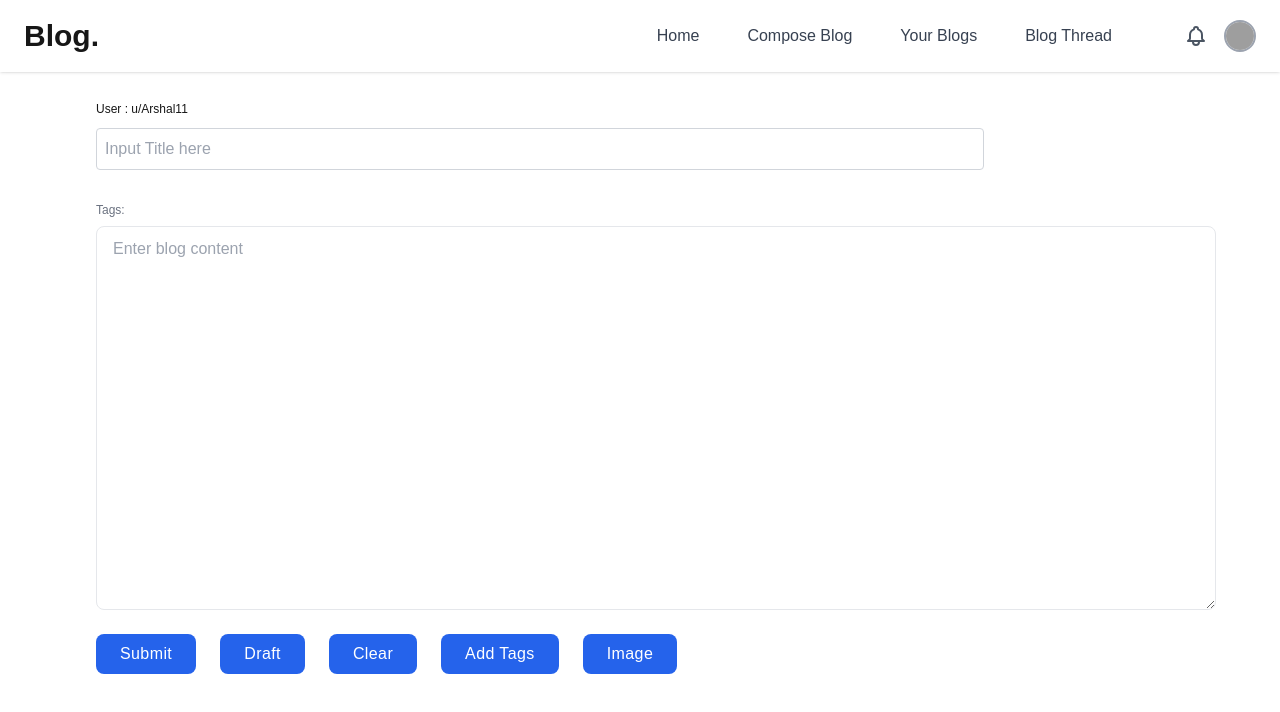
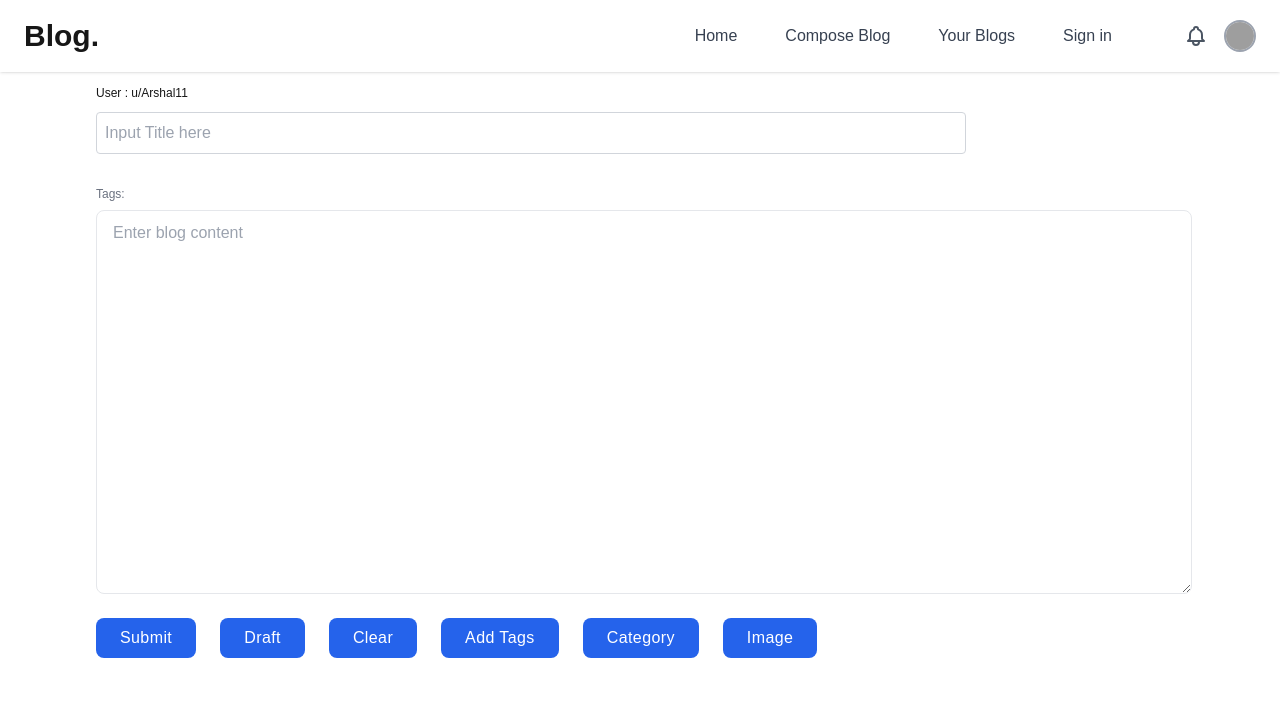
Before and after one commit to Arshal-Agarwal/blogging-platform-repo, a Next.js app: page /Pages/Compose in a window 1280 px wide. Shown: the top 712 px of the page. Built offline with nearby package versions, Linux system fonts and the light colour scheme; grey boxes are pictures that could not be loaded.

Commit message:
Created sign-in page and re-routed threads to home
1) Created sign-in page
2) Created YourBlogs page
3) Routed previously threads page to home page instead
4) Minor fixes in CSS to solidify Navbar and Sidebar
5) Fixed layout issues and eliminated Br tags

```diff
--- a/app/Components/BlogThreadCard.js
+++ b/app/Components/BlogThreadCard.js
@@ -3,7 +3,7 @@ import React from 'react'
 export default function BlogContentCard() {
   return (
 
-            <div className="max-w-2xl px-8 py-4 bg-white rounded-lg shadow-md dark:bg-gray-800 float-right mr-64 mt-20">
+            <div className="max-w-2xl px-8 py-4 bg-white rounded-lg shadow-md dark:bg-gray-800 float-right mr-64 mt-10 mb-8">
                 <div className="flex items-center justify-between">
                     <span className="text-sm font-light text-gray-600 dark:text-gray-400">u/Arshal11</span>
                     <a className="px-3 py-1 text-sm font-bold text-gray-100 transition-colors duration-300 transform bg-gray-600 rounded cursor-pointer hover:bg-gray-500" tabindex="0" role="button">Design</a>
--- a/app/Components/Navbar.js
+++ b/app/Components/Navbar.js
@@ -35,7 +35,7 @@ const Navbar = () => {
                             <Link href="/" className="px-3 py-2 mx-3 mt-2 text-gray-700 transition-colors duration-300 transform rounded-md lg:mt-0 dark:text-gray-200 hover:bg-gray-100 dark:hover:bg-gray-700">Home</Link>
                             <Link href="/Pages/Compose" className="px-3 py-2 mx-3 mt-2 text-gray-700 transition-colors duration-300 transform rounded-md lg:mt-0 dark:text-gray-200 hover:bg-gray-100 dark:hover:bg-gray-700">Compose Blog</Link>
                             <Link href="/" className="px-3 py-2 mx-3 mt-2 text-gray-700 transition-colors duration-300 transform rounded-md lg:mt-0 dark:text-gray-200 hover:bg-gray-100 dark:hover:bg-gray-700">Your Blogs</Link>
-                            <Link href="/Pages/Threads" className="px-3 py-2 mx-3 mt-2 text-gray-700 transition-colors duration-300 transform rounded-md lg:mt-0 dark:text-gray-200 hover:bg-gray-100 dark:hover:bg-gray-700">Blog Thread</Link>
+                            <Link href="/Pages/SignIn" className="px-3 py-2 mx-3 mt-2 text-gray-700 transition-colors duration-300 transform rounded-md lg:mt-0 dark:text-gray-200 hover:bg-gray-100 dark:hover:bg-gray-700">Sign in</Link>
                         </div>
 
                         <div className="flex items-center mt-4 lg:mt-0">
--- a/app/Components/Sidebar.js
+++ b/app/Components/Sidebar.js
@@ -3,7 +3,7 @@ import React from 'react'
 
 export default function Sidebar() {
     return (
-        <div className='inline-block fixed'>
+        <div className='inline-block fixed border-r-8  border-gray-800'>
             <aside className="flex flex-col w-64 h-screen px-4 py-8 overflow-y-auto bg-white border-r rtl:border-r-0 rtl:border-l dark:bg-gray-900 dark:border-gray-700">
                 <div className="flex flex-col items-center mt-6 -mx-2">
                     <img className="object-cover w-24 h-24 mx-2 rounded-full" src="https://images.unsplash.com/photo-1531427186611-ecfd6d936c79?ixid=MXwxMjA3fDB8MHxwaG90by1wYWdlfHx8fGVufDB8fHw%3D&ixlib=rb-1.2.1&auto=format&fit=crop&w=634&q=80" alt="avatar"/>
--- a/app/Pages/Compose/page.js
+++ b/app/Pages/Compose/page.js
@@ -8,14 +8,17 @@ export default function Compose() {
 
     const [showAlert, setshowAlert] = useState(false);
     const [showTagInput, setshowTagInput] = useState(false);
+    const [showCategoryInput, setshowCategoryInput] = useState(false);
     const [blogContent, setblogContent] = useState("");
     const [Title, setTitle] = useState("");
     const [Tags, setTags] = useState("");
+    const [Category, setCategory] = useState("");
 
 
     let blog_ref = useRef();
     let title_ref = useRef();
     let tag_ref = useRef();
+    let cat_ref = useRef();
 
 
     function submitClick() {
@@ -39,7 +42,20 @@ export default function Compose() {
         setTimeout(() => {
             tag_ref.current.scrollIntoView({ behavior: 'smooth', block: 'end' });
         }, 0);
-        setshowTagInput(true);
+        setshowTagInput(!showTagInput);
+
+    }
+
+    function onCategoryClick() {
+
+        setTimeout(() => {
+
+            cat_ref.current.scrollIntoView({ behavior: 'smooth', block: 'end' });
+
+        } , 0);
+
+
+        setshowCategoryInput(!showCategoryInput);
 
     }
 
@@ -57,15 +73,24 @@ export default function Compose() {
         setshowTagInput(false);
     }
 
+    function onSubmitCategoryClick() {
+
+        setshowCategoryInput(false);
+    }
+
     function tagsChange(e1) {
         setTags(e1.target.value);
+    }
+
+    function catsChange(e2) {
+        setCategory(e2.target.value);
     }
 
 
 
     return (
-        <div className=" min-w-64  pl-24">
-            <br /><br /> <br /> <br />
+        <div className=" min-w-64  pl-24 mt-4">
+
             <label className='username text-xs' htmlFor="">User : u/Arshal11</label>
             <input className="title w-3/4 p-2  border border-gray-300 rounded mt-2 block" ref={title_ref} type="text" value={Title} onChange={titleChange} placeholder='Input Title here' />
 
@@ -93,6 +118,10 @@ export default function Compose() {
                 Add Tags
             </button>
 
+            <button className="px-6 ml-6 py-2 font-medium tracking-wide text-white capitalize transition-colors duration-300 transform bg-blue-600 rounded-lg hover:bg-blue-900 focus:outline-none focus:ring focus:ring-blue-300 focus:ring-opacity-80" onClick={onCategoryClick}>
+                Category
+            </button>
+
             <button className="px-6 ml-6 py-2 font-medium tracking-wide text-white capitalize transition-colors duration-300 transform bg-blue-600 rounded-lg hover:bg-blue-900 focus:outline-none focus:ring focus:ring-blue-300 focus:ring-opacity-80" >
                 Image
             </button>
@@ -101,6 +130,14 @@ export default function Compose() {
                 <input className="tags w-3/4 p-2  border border-gray-300 rounded mt-10" ref={tag_ref} type="text" placeholder='Input Tags here , Separate them with a space' value={Tags} onChange={(e) => tagsChange(e)} />
                 <button className="px-6 ml-6 py-2 font-medium tracking-wide text-white capitalize transition-colors duration-300 transform bg-blue-600 rounded-lg hover:bg-blue-900 focus:outline-none focus:ring focus:ring-blue-300 focus:ring-opacity-80" onClick={onSubmitTagClick}>
                     Submit Tags
+                </button>
+            </div>
+            }
+
+            {showCategoryInput && <div className="category">
+                <input className="tags w-3/4 p-2  border border-gray-300 rounded mt-10" ref={cat_ref} type="text" placeholder='Input Tags here , Separate them with a space' value={Category} onChange={(e) => catsChange(e)} />
+                <button className="px-6 ml-6 py-2 font-medium tracking-wide text-white capitalize transition-colors duration-300 transform bg-blue-600 rounded-lg hover:bg-blue-900 focus:outline-none focus:ring focus:ring-blue-300 focus:ring-opacity-80" onClick={onSubmitCategoryClick}>
+                    Submit Category
                 </button>
             </div>
             }
@@ -120,6 +157,7 @@ export default function Compose() {
                     </div>
                 </div>
             </div>}
+
         </div>
 
     )
--- /dev/null
+++ b/app/Pages/SignIn/page.js
@@ -0,0 +1,12 @@
+import React from 'react'
+
+export default function page() {
+    return (
+        <div>
+
+            <p >
+                This is sign in page
+            </p>
+        </div>
+    )
+}
--- a/app/Pages/Threads/page.js
+++ b/app/Pages/Threads/page.js
@@ -5,16 +5,7 @@ import Sidebar from '@/app/Components/Sidebar';
 export default function page() {
     return (
         <div className='threadBox'>
-            <br />
-            <br />
-            <br />
-            <Sidebar></Sidebar>
-            <BlogThreadCard className="card"></BlogThreadCard>
-            <BlogThreadCard className="card"></BlogThreadCard>
-            <BlogThreadCard className="card"></BlogThreadCard>
-            <BlogThreadCard className="card"></BlogThreadCard>
-            <BlogThreadCard className="card"></BlogThreadCard>
-            <BlogThreadCard className="card"></BlogThreadCard>
+
         </div>
     );
 }
--- a/app/layout.js
+++ b/app/layout.js
@@ -15,10 +15,9 @@ export default function RootLayout({ children }) {
       <body className="h-screen">
         <Navbar />
 
-        {/* Main container with flex-grow to take up remaining space */}
-        <div className="mx-auto px-0 w-full h-full ">
+        <main className="flex-grow pt-16 pr-6 ">
           {children}
-        </div>
+        </main>
 
         {/* <Footer /> */}
       </body>
--- a/app/page.js
+++ b/app/page.js
@@ -1,9 +1,23 @@
-
+import React from "react";
+import Sidebar from "./Components/Sidebar";
+import BlogThreadCard from "./Components/BlogThreadCard";
 
 export default function Home() {
   return (
     <>
 
+      <div className='threadBox'>
+
+        <Sidebar></Sidebar>
+        <BlogThreadCard className="card"></BlogThreadCard>
+        <BlogThreadCard className="card"></BlogThreadCard>
+        <BlogThreadCard className="card"></BlogThreadCard>
+        <BlogThreadCard className="card"></BlogThreadCard>
+        <BlogThreadCard className="card"></BlogThreadCard>
+        <BlogThreadCard className="card"></BlogThreadCard>
+      </div>
+
+
     </>
   );
 }
```
Also changed, not shown: app/Pages/YourBlogs/page.js (added).
